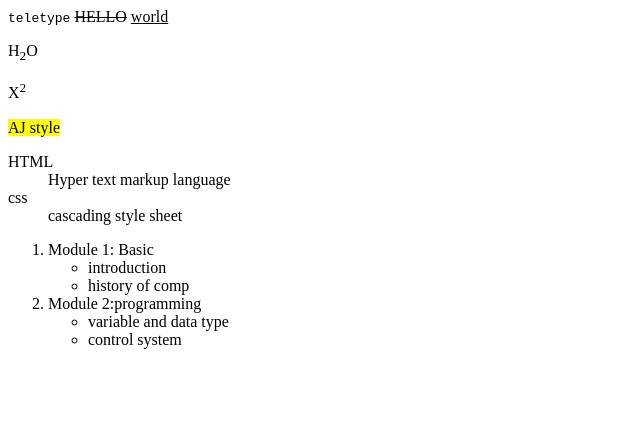
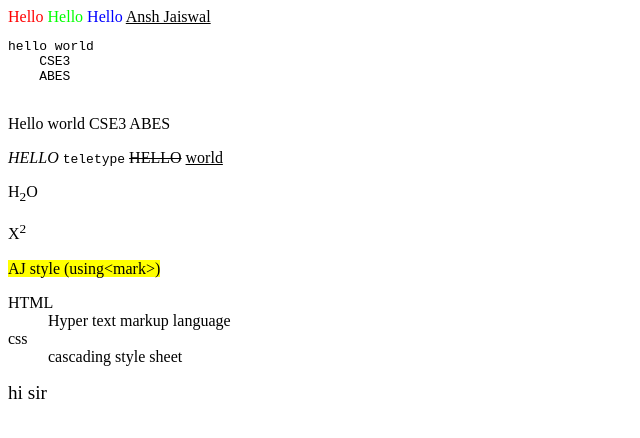
Before and after one commit to AnshJ046/CSE3_HTML, a plain HTML site: page text_formatting.html in a window 1280 px wide. Shown: the whole page, without its empty margins (0-640 px from the left). Drawn offline with Linux system fonts and the light colour scheme.

Commit message:
updated text_formatting

```diff
--- a/text_formatting.html
+++ b/text_formatting.html
@@ -7,8 +7,9 @@
 </head>
 <body>
 <!-- Text formatting -->
- <!-- <font color="#FF0000">Hello</font>
+ <font color="#FF0000">Hello</font>
  <font color="#00ff00">Hello</font>
+ <font color="#0000ff">Hello</font>
  <U>Ansh Jaiswal</U>
  <pre>hello world
     CSE3
@@ -17,32 +18,22 @@
     <p>Hello world
         CSE3
         ABES
-    </p> -->
-<!-- <em>HELLO</em>
+    </p>
+
 <i>HELLO </i> <!-- i is non symentic-->
 <TT>teletype</TT>
 <strike>HELLO</strike>
 <ins>world</ins>
 <p>H<sub>2</sub>O</p>
 <p>X<sup>2</sup></p>
-<mark>AJ style</mark>
+<mark>AJ style (using&lt;mark&gt;)</mark>
 <dl>
     <dt>HTML</dt>
     <dd>Hyper text markup language</dd>
     <dt>css</dt>
     <dd>cascading style sheet</dd>
 </dl>
-<ol>
-    <li>Module 1: Basic</li>
-    <ul>
-        <li>introduction</li>
-        <li>history of comp</li>
-    </ul>
-    <li>Module 2:programming</li>
-    <ul>
-        <li>variable and data type</li>
-        <li>control system</li>
-    </ul>
-</ol>
+<big>hi sir</big>
+
 </body>
 </html>
```
